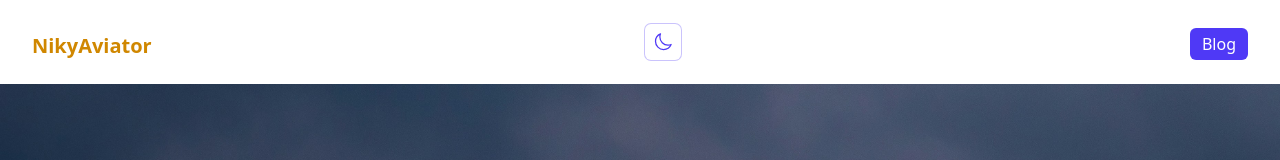
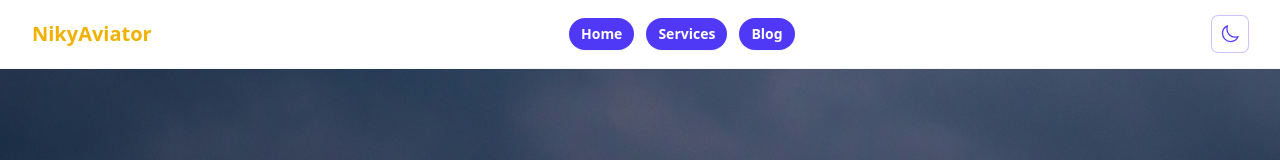
Before and after one commit to NikyAviator/nikolai-kocev-v2, a React (Vite) app in the folder frontend/: page / in a window 1280 px wide. Shown: the top 160 px of the page. Built offline with nearby package versions, Linux system fonts and the light colour scheme.

Commit message:
improved Header.jsx

```diff
--- a/frontend/src/Components/Header.jsx
+++ b/frontend/src/Components/Header.jsx
@@ -1,5 +1,4 @@
-'use client';
-
+// 'use client' is a Next.js directive — not needed in Vite/React, safe to remove
 import { useCallback, useState } from 'react';
 import { Dialog, DialogPanel } from '@headlessui/react';
 import {
@@ -11,36 +10,56 @@ import {
 import useDarkMode from './hooks/useDarkMode';
 import { Link } from 'react-router-dom';
 
+// All nav links defined in one place — easy to add/remove links here
+const navLinks = [
+  { to: '/', label: 'Home' },
+  // { to: '/about', label: 'About' },
+  { to: '/services', label: 'Services' },
+  { to: '/blogs', label: 'Blog' },
+];
+
+// Reusable link style — apply to both desktop and mobile links
+const linkClass =
+  'rounded-full bg-indigo-600 px-3 py-1.5 text-sm font-semibold text-white shadow-xs hover:bg-indigo-500 focus-visible:outline-2 focus-visible:outline-offset-2 focus-visible:outline-indigo-600 transition-colors duration-150';
+
 export default function Header() {
   const [dark, setDark] = useDarkMode();
   const [mobileOpen, setMobileOpen] = useState(false);
 
-  // memoised handlers
-  const toggleTheme = useCallback(() => setDark(!dark), [dark, setDark]);
+  const toggleTheme = useCallback(() => setDark((d) => !d), [setDark]);
   const closeMobile = useCallback(() => setMobileOpen(false), []);
 
   return (
-    <header>
+    <header className="border-b border-gray-100 bg-white dark:border-gray-800 dark:bg-gray-900">
       <nav
         aria-label="Global"
-        className="flex items-end-safe justify-between p-6 lg:px-8"
+        className="mx-auto flex max-w-7xl items-center justify-between px-6 py-4 lg:px-8"
       >
-        {/* brand */}
+        {/* ── 1. Brand (always left) ── */}
         <Link
           to="/"
-          className="-m-1.5 p-1.5 text-xl font-bold text-yellow-600"
+          className="-m-1.5 p-1.5 text-xl font-bold text-yellow-500 transition-colors duration-150 hover:text-yellow-400"
           onClick={closeMobile}
         >
           NikyAviator
         </Link>
-        {/* desktop auth links */}
 
-        {/* mobile hamburger */}
-        {/* mobile theme toggle (visible on <lg) */}
+        {/* ── 2. Desktop nav links (center, hidden on mobile) ── */}
+        <div className="hidden lg:flex lg:items-center lg:gap-3">
+          {navLinks.map(({ to, label }) => (
+            <Link key={to} to={to} className={linkClass}>
+              {label}
+            </Link>
+          ))}
+        </div>
+
+        {/* ── 3. Right side controls (always visible) ── */}
+        <div className="flex items-center gap-2">
+          {/* Theme toggle — one button, works for both desktop and mobile */}
           <button
             onClick={toggleTheme}
             aria-label="Toggle theme"
-          className="rounded-md p-2.5 text-indigo-600 ring-1 ring-indigo-600/30 hover:bg-indigo-600/10 lg:hidden dark:text-indigo-400"
+            className="rounded-md p-2 text-indigo-600 ring-1 ring-indigo-600/30 transition-colors duration-150 hover:bg-indigo-600/10 dark:text-indigo-400"
           >
             {dark ? (
               <SunIcon className="size-5" />
@@ -49,80 +68,54 @@ export default function Header() {
             )}
           </button>
 
+          {/* Hamburger — mobile only */}
           <button
             onClick={() => setMobileOpen(true)}
-          className="rounded-md p-2.5 text-indigo-600 lg:hidden"
+            aria-label="Open menu"
+            className="rounded-md p-2 text-indigo-600 transition-colors duration-150 hover:bg-indigo-600/10 lg:hidden"
           >
-          <span className="sr-only">Open menu</span>
             <Bars3Icon className="size-6" />
           </button>
-
-        {/* desktop theme toggle */}
-        <button
-          onClick={toggleTheme}
-          aria-label="Toggle theme"
-          className="hidden rounded-md p-2 text-indigo-600 ring-1 ring-indigo-600/30 hover:bg-indigo-600/10 lg:inline-flex dark:text-indigo-400"
-        >
-          {dark ? (
-            <SunIcon className="size-5" />
-          ) : (
-            <MoonIcon className="size-5" />
-          )}
-        </button>
-        <div className="hidden lg:flex lg:items-end lg:gap-4">
-          <Link
-            to="/blogs"
-            className="ml-4 inline-block rounded-md bg-indigo-600 px-3 py-1 text-white hover:bg-indigo-500"
-          >
-            Blog
-          </Link>
         </div>
       </nav>
 
-      {/* mobile dialog */}
+      {/* ── Mobile slide-in dialog ── */}
       <Dialog open={mobileOpen} onClose={closeMobile} className="lg:hidden">
-        <div className="fixed inset-0 bg-black/40" />
-        <DialogPanel className="fixed inset-y-0 right-0 z-10 w-full max-w-sm overflow-y-auto bg-white px-6 py-6 sm:ring-1 sm:ring-gray-900/10 dark:bg-gray-900">
-          {/* top row: brand (left), theme toggle (center), close (right) */}
-          <div className="relative flex items-center justify-between">
+        {/* Dim backdrop */}
+        <div className="fixed inset-0 z-10 bg-black/40" />
+
+        <DialogPanel className="fixed inset-y-0 right-0 z-20 w-full max-w-sm overflow-y-auto bg-white px-6 py-6 sm:ring-1 sm:ring-gray-900/10 dark:bg-gray-900">
+          {/* Top row: brand (left) — close button (right) */}
+          <div className="mb-8 flex items-center justify-between">
             <Link
               to="/"
-              className="-m-1.5 p-1.5 text-xl font-bold text-yellow-600"
+              className="text-xl font-bold text-yellow-500 transition-colors duration-150 hover:text-yellow-400"
               onClick={closeMobile}
             >
               NikyAviator
             </Link>
 
             <button
-              onClick={toggleTheme}
-              aria-label="Toggle theme"
-              className="absolute left-1/2 -translate-x-1/2 rounded-md p-2.5 text-indigo-600 ring-1 ring-indigo-600/30 hover:bg-indigo-600/10 dark:text-indigo-400"
+              onClick={closeMobile}
+              aria-label="Close menu"
+              className="rounded-md p-2 text-indigo-600 transition-colors duration-150 hover:bg-indigo-600/10"
             >
-              {dark ? (
-                <SunIcon className="size-5" />
-              ) : (
-                <MoonIcon className="size-5" />
-              )}
-            </button>
-
-            <button
-              onClick={closeMobile}
-              className="-m-2.5 rounded-md p-2.5 text-indigo-600"
-            >
-              <span className="sr-only">Close menu</span>
               <XMarkIcon className="size-6" />
             </button>
           </div>
 
-          {/* right-aligned Blog button */}
-          <div className="mt-6 flex justify-end">
+          {/* Mobile nav links — stacked vertically */}
+          <div className="flex flex-col gap-3">
+            {navLinks.map(({ to, label }) => (
               <Link
-              to="/blogs"
+                key={to}
+                to={to}
                 onClick={closeMobile}
-              className="m-2 inline-block rounded-md bg-indigo-600 px-3 py-3 text-white hover:bg-indigo-500"
+                className={linkClass + ' py-3 text-center text-base'}
               >
-              Blog
+                {label}
               </Link>
+            ))}
           </div>
         </DialogPanel>
       </Dialog>
```
Lines whose indentation alone changed are shown as unchanged.
